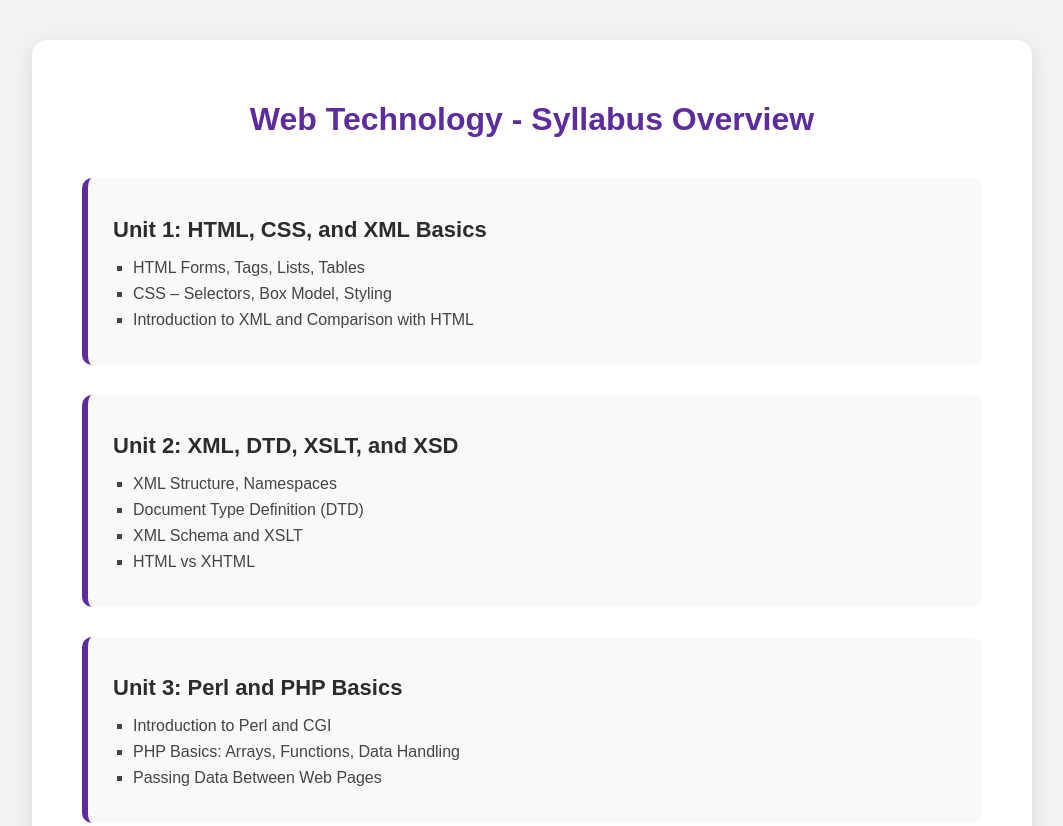
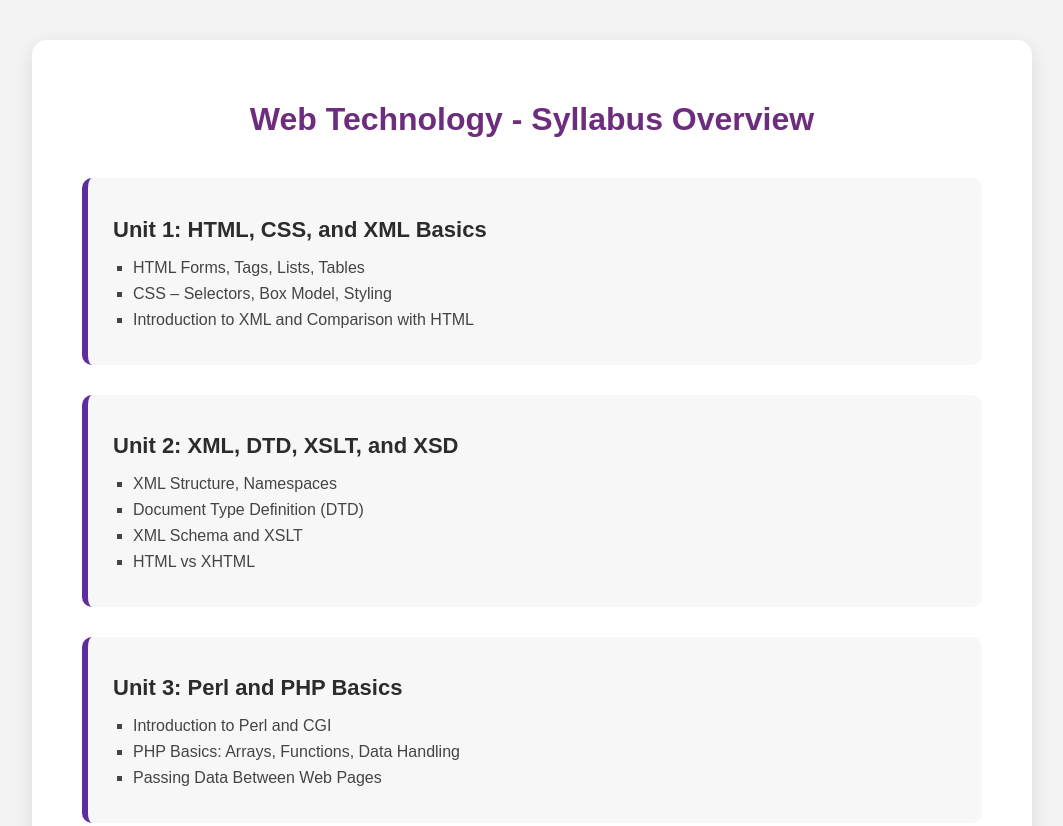
Before and after one commit to MANIMATHI2005/webtechnolagy, a plain HTML site: page title.html in a window 1280 px wide. Shown: the top 826 px of the page, without its empty margins (108-1171 px from the left). Drawn offline with Linux system fonts and the light colour scheme.

Commit message:
Update title.html

```diff
--- a/title.html
+++ b/title.html
@@ -5,7 +5,7 @@
   <style>
     body {
       font-family: Arial, sans-serif;
-      background-color: #f2f2f2;
+      background-color: #f3f3f3;
       margin: 0;
       padding: 0;
       display: flex;
@@ -25,13 +25,13 @@
     }
 
     h1 {
-      color: #5d2c9d;
+      color: #6d2c7d;
       text-align: center;
       margin-bottom: 40px;
     }
 
     .unit {
-      background-color: #f9f9f9;
+      background-color: #f7f7f7;
       border-left: 6px solid #5d2c9d;
       border-radius: 10px;
       padding: 20px 25px;
```
